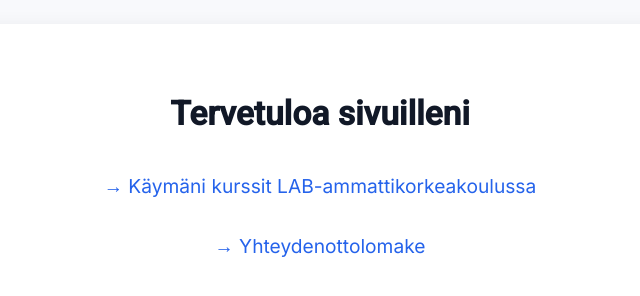
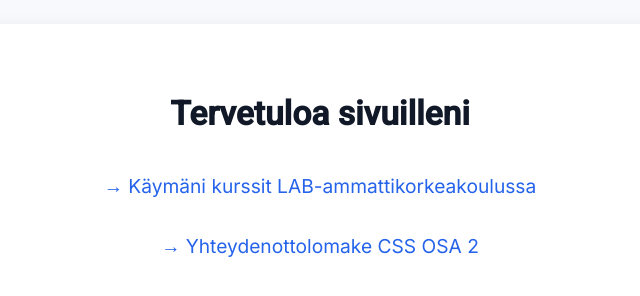
Before and after one commit to AlexTheTarp/Webteknologiat, a plain HTML site: page index.html in a window 1280 px wide. Shown: the whole page, without its empty margins (320-960 px from the left). Drawn offline with Linux system fonts and the light colour scheme.

Commit message:
link to CSS OSA 2 in index.html

```diff
--- a/index.html
+++ b/index.html
@@ -13,6 +13,7 @@
     <p style="font-size:1.2rem; margin: 2rem 0;">
         <a href="kurssit.html">→ Käymäni kurssit LAB-ammattikorkeakoulussa</a><br><br>
         <a href="lomake.html">→ Yhteydenottolomake</a>
+        <a href="bootstrap/index.html">CSS OSA 2</a>
     </p>
 </div>
 
```
